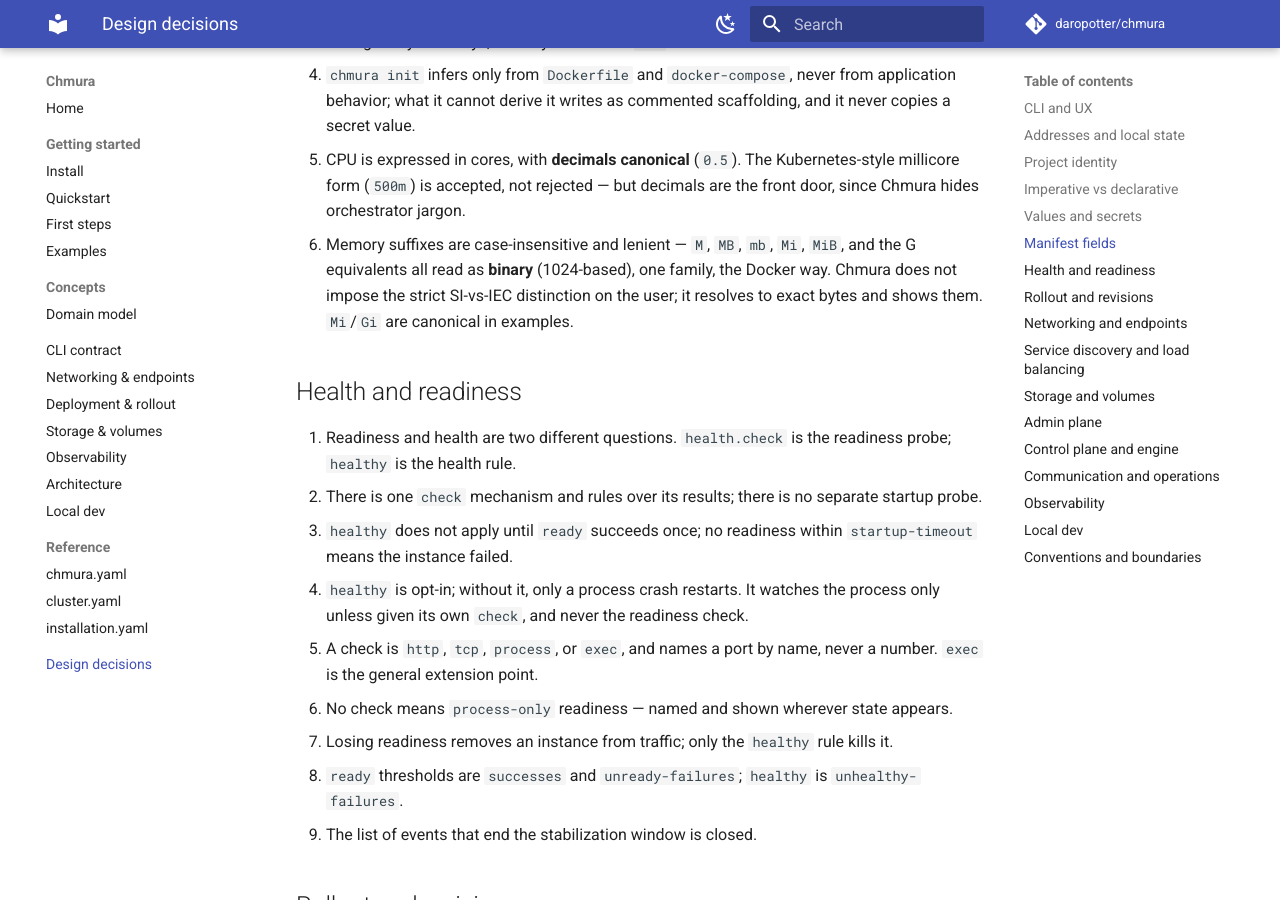
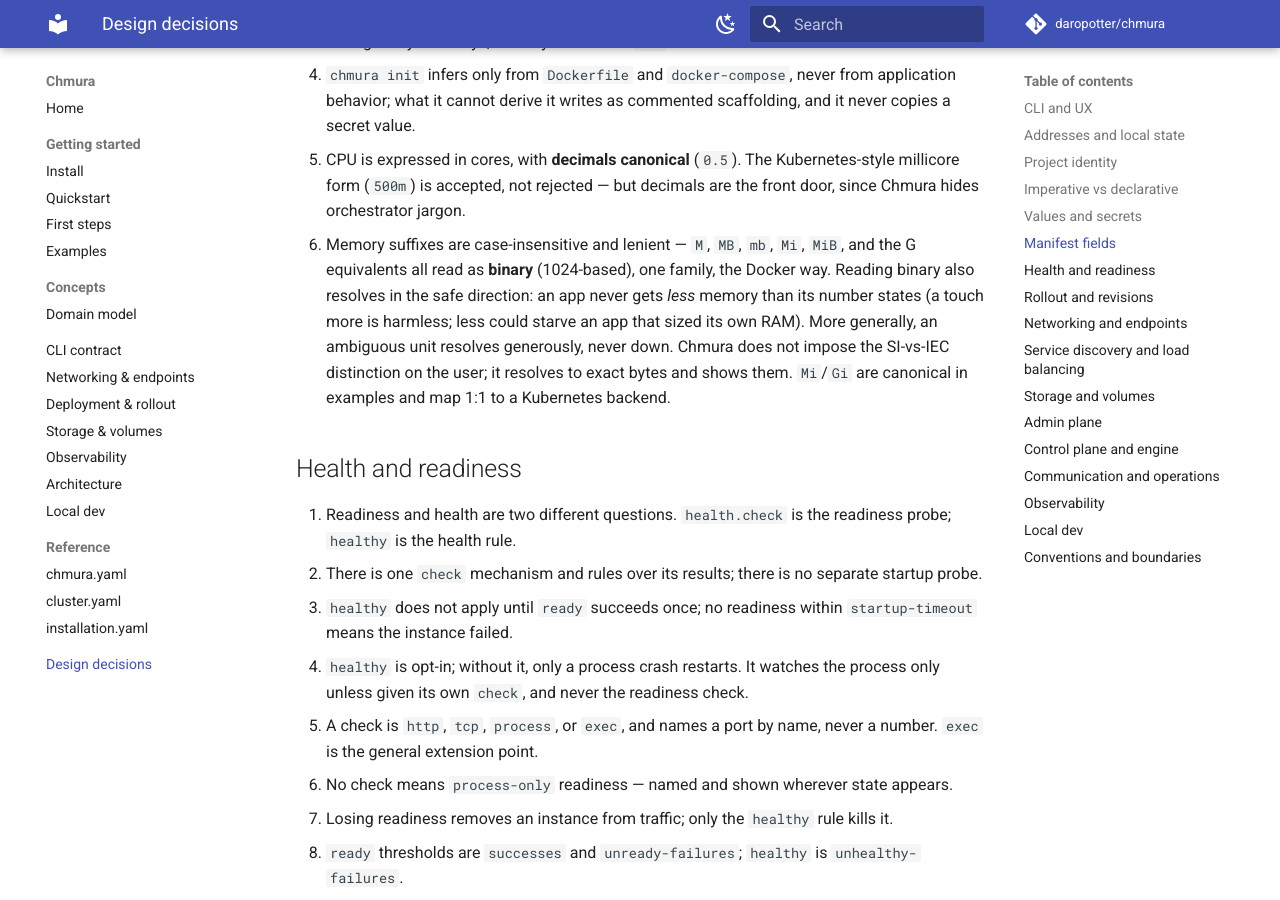
Before and after one commit to daropotter/chmura, an MkDocs documentation site: the page built from docs/decisions.md, in a window 1280 px wide and 900 px high, scrolled down 3130 px. Built offline with MkDocs 1.6.1 and Material for MkDocs 9.7.7, drawn with Linux system fonts in a browser that asks for light colours; comment, search, counter and statistics services are not loaded.

Commit message:
docs: record the 'resolve generously, never down' rationale for memory units

```diff
--- a/docs/decisions.md
+++ b/docs/decisions.md
@@ -116,9 +116,12 @@ documented — not a historical log — so terminology matches the rest of these
     decimals are the front door, since Chmura hides orchestrator jargon.
 6. Memory suffixes are case-insensitive and lenient — `M`, `MB`, `mb`, `Mi`,
     `MiB`, and the G equivalents all read as **binary** (1024-based), one family,
-    the Docker way. Chmura does not impose the strict SI-vs-IEC distinction on the
-    user; it resolves to exact bytes and shows them. `Mi`/`Gi` are canonical in
-    examples.
+    the Docker way. Reading binary also resolves in the safe direction: an app
+    never gets *less* memory than its number states (a touch more is harmless;
+    less could starve an app that sized its own RAM). More generally, an ambiguous
+    unit resolves generously, never down. Chmura does not impose the SI-vs-IEC
+    distinction on the user; it resolves to exact bytes and shows them. `Mi`/`Gi`
+    are canonical in examples and map 1:1 to a Kubernetes backend.
 
 ## Health and readiness
 
```
